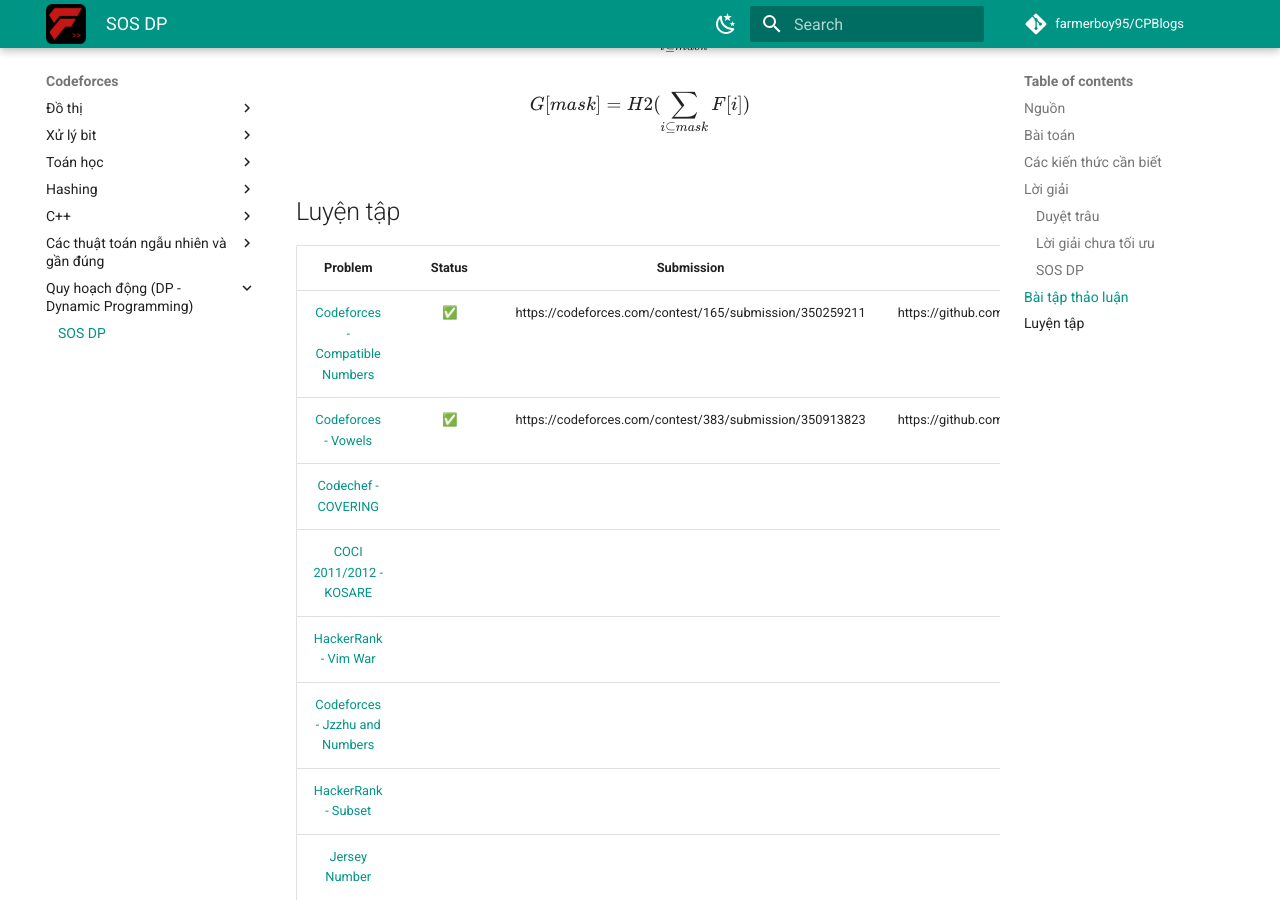
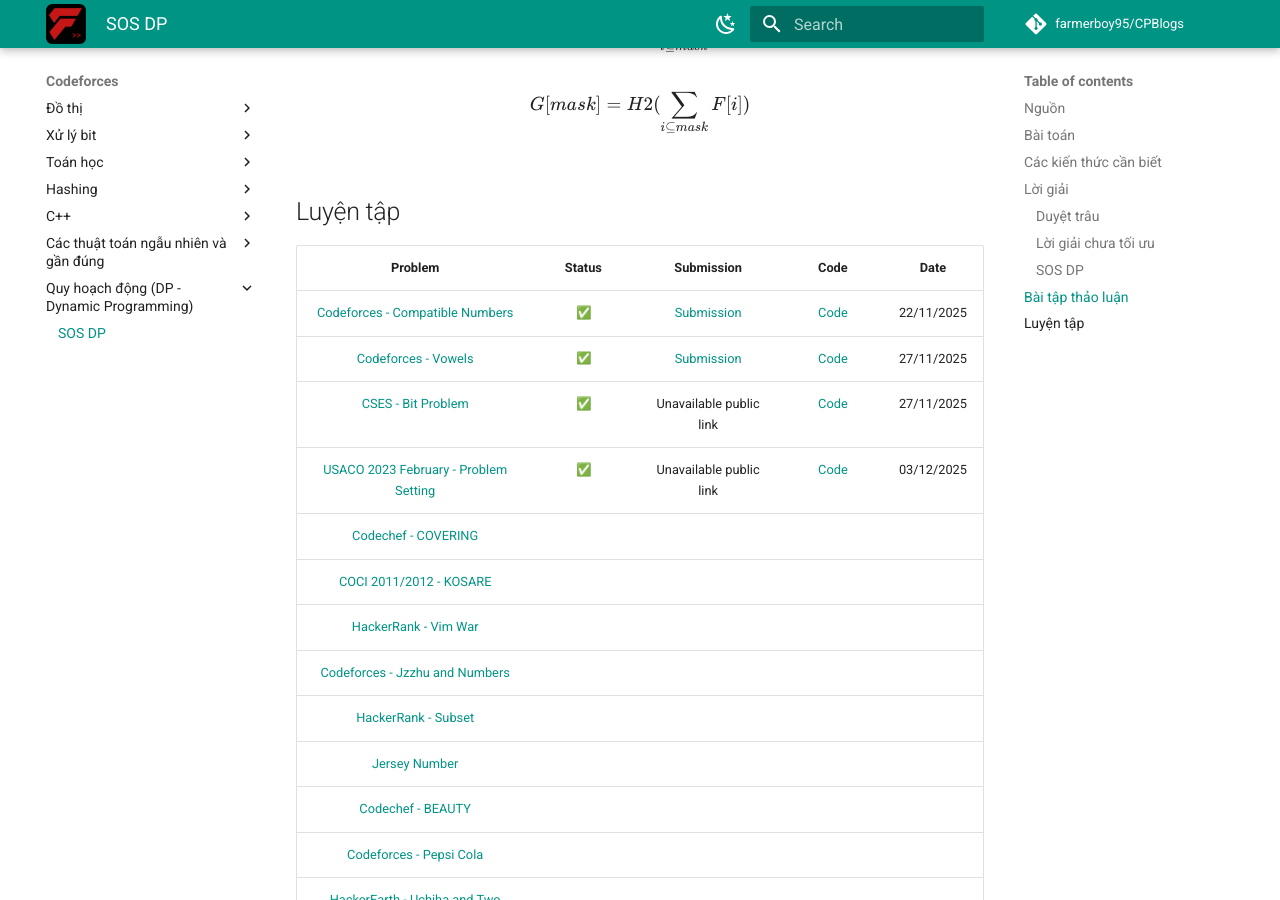
Before and after one commit to farmerboy95/CPBlogs, an MkDocs documentation site: the page built from docs/Codeforces/dp/sos-dp.md, in a window 1280 px wide and 900 px high, scrolled down 3709 px. Built offline with MkDocs 1.6.1 and Material for MkDocs 9.7.7, drawn with Linux system fonts in a browser that asks for light colours; emoji names are drawn with the system emoji font; comment, search, counter and statistics services are not loaded.

Commit message:
Update SOS DP problems and replace polyfill

```diff
--- a/docs/Codeforces/dp/sos-dp.md
+++ b/docs/Codeforces/dp/sos-dp.md
@@ -119,8 +119,10 @@
 
 | Problem | Status | Submission | Code | Date |
 | :---: | :-----------: | :---: | :---: | :---: |
-| [Codeforces - Compatible Numbers](https://codeforces.com/contest/165/problem/E) | :white_check_mark: | https://codeforces.com/contest/165/submission/350259211 | https://github.com/farmerboy95/CompetitiveProgramming/blob/master/Codeforces/CF165-D2-E.cpp | 22/11/2025 |
-| [Codeforces - Vowels](https://codeforces.com/contest/383/problem/E) | :white_check_mark: | https://codeforces.com/contest/383/submission/350913823 | https://github.com/farmerboy95/CompetitiveProgramming/blob/master/Codeforces/CF383-D1-E.cpp |27/11/2025 |
+| [Codeforces - Compatible Numbers](https://codeforces.com/contest/165/problem/E) | :white_check_mark: | [Submission](https://codeforces.com/contest/165/submission/350259211) | [Code](https://github.com/farmerboy95/CompetitiveProgramming/blob/master/Codeforces/CF165-D2-E.cpp) | 22/11/2025 |
+| [Codeforces - Vowels](https://codeforces.com/contest/383/problem/E) | :white_check_mark: | [Submission](https://codeforces.com/contest/383/submission/350913823) | [Code](https://github.com/farmerboy95/CompetitiveProgramming/blob/master/Codeforces/CF383-D1-E.cpp) | 27/11/2025 |
+| [CSES - Bit Problem](https://cses.fi/problemset/task/1654) | :white_check_mark: | Unavailable public link | [Code](https://github.com/farmerboy95/CompetitiveProgramming/blob/master/CSES/CSES%201654.cpp) | 27/11/2025 |
+| [USACO 2023 February - Problem Setting](http://usaco.org/index.php?page=viewproblem2&cpid=1309) | :white_check_mark: | Unavailable public link | [Code](https://github.com/farmerboy95/CompetitiveProgramming/blob/master/USACO/USACO%2023feb-problem-setting.cpp) | 03/12/2025 |
 | [Codechef - COVERING](https://www.codechef.com/problems/COVERING) | | | | |
 | [COCI 2011/2012 - KOSARE](http://hsin.hr/coci/archive/2011_2012/contest6_tasks.pdf) | | | | |
 | [HackerRank - Vim War](https://www.hackerrank.com/contests/w16/challenges/vim-war) | | | | |
--- a/mkdocs.yml
+++ b/mkdocs.yml
@@ -46,7 +46,7 @@
   - admonition
 
 extra_javascript:
-  - https://polyfill.io/v3/polyfill.min.js?features=es6
+  - https://cdnjs.cloudflare.com/polyfill/v3/polyfill.min.js?features=es6
   - https://cdn.jsdelivr.net/npm/mathjax@3/es5/tex-mml-chtml.js
 
 copyright: Copyright &copy; 2026 farmerboy
```
